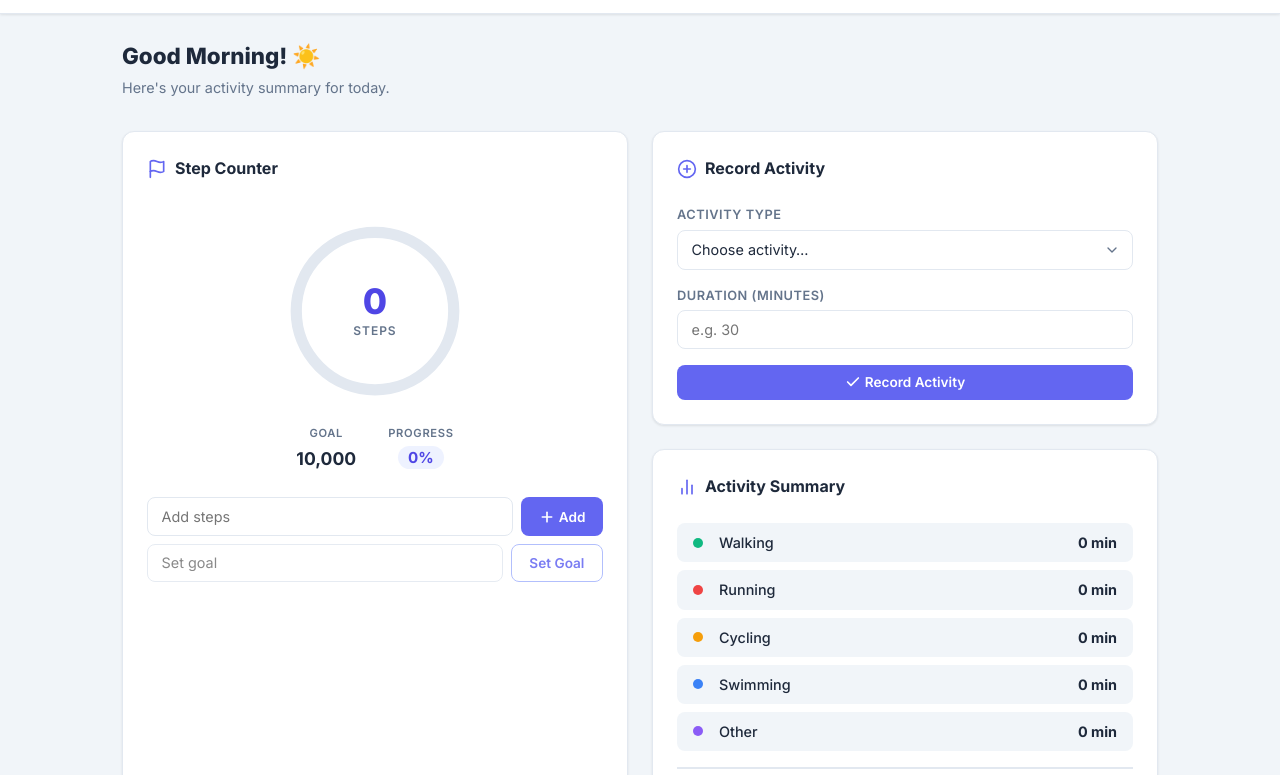
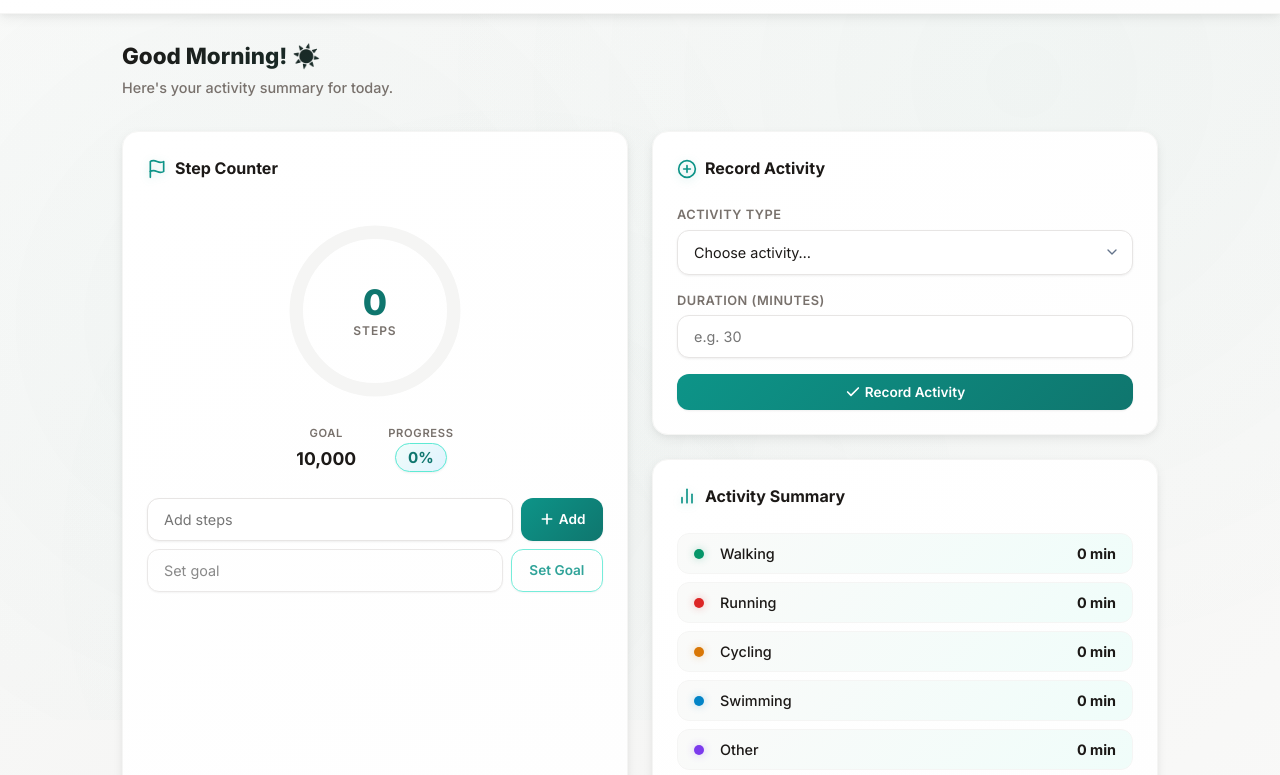
Before and after one commit to priyanshupundir/fitTrack, a plain HTML site: page index.html in a window 1280 px wide. Shown: the part 80-855 px from the top of the page. Drawn offline with Linux system fonts and the light colour scheme.

Commit message:
Enhance UI with modern off-white color scheme and gradient effects

```diff
--- a/script.js
+++ b/script.js
@@ -238,13 +238,16 @@ class UIRenderer {
     const offset = UIRenderer.CIRCUMFERENCE * (1 - clamped / 100);
     circle.style.strokeDashoffset = offset;
 
-    // Color shifts: green when ≥ 100%, warning at < 30%
+    // Color shifts: green when ≥ 100%, warning at < 30%, teal otherwise
     if (percent >= 100) {
       circle.style.stroke = 'var(--clr-success)';
+      circle.style.filter = 'drop-shadow(0 0 12px rgba(5,150,105,.4))';
     } else if (percent < 30) {
       circle.style.stroke = 'var(--clr-warning)';
+      circle.style.filter = 'drop-shadow(0 0 12px rgba(217,119,6,.4))';
     } else {
       circle.style.stroke = 'var(--clr-primary)';
+      circle.style.filter = 'drop-shadow(0 0 8px rgba(13,148,136,.3))';
     }
   }
 
--- a/style.css
+++ b/style.css
@@ -5,27 +5,29 @@
 
 /* ----- CSS Custom Properties ----- */
 :root {
-  --clr-primary: #6366f1;
-  --clr-primary-dark: #4f46e5;
-  --clr-primary-light: #a5b4fc;
-  --clr-primary-bg: #eef2ff;
+  --clr-primary: #0d9488;
+  --clr-primary-dark: #0f766e;
+  --clr-primary-light: #5eead4;
+  --clr-primary-bg: #f0fdfa;
 
-  --clr-bg: #f1f5f9;
+  --clr-bg: #fafaf9;
   --clr-surface: #ffffff;
-  --clr-text: #1e293b;
-  --clr-text-secondary: #64748b;
-  --clr-border: #e2e8f0;
+  --clr-surface-alt: #fefefe;
+  --clr-text: #1c1917;
+  --clr-text-secondary: #78716c;
+  --clr-border: #e7e5e4;
+  --clr-border-light: #f5f5f4;
 
-  --clr-success: #10b981;
-  --clr-warning: #f59e0b;
-  --clr-danger: #ef4444;
+  --clr-success: #059669;
+  --clr-warning: #d97706;
+  --clr-danger: #dc2626;
 
   /* Activity-type accents */
-  --clr-walking: #10b981;
-  --clr-running: #ef4444;
-  --clr-cycling: #f59e0b;
-  --clr-swimming: #3b82f6;
-  --clr-other: #8b5cf6;
+  --clr-walking: #059669;
+  --clr-running: #dc2626;
+  --clr-cycling: #d97706;
+  --clr-swimming: #0284c7;
+  --clr-other: #7c3aed;
 
   /* Typography */
   --font: 'Inter', system-ui, -apple-system, sans-serif;
@@ -39,15 +41,16 @@
   --space-2xl: 3rem;
 
   /* Radius & Shadow */
-  --radius: 12px;
-  --radius-sm: 8px;
+  --radius: 16px;
+  --radius-sm: 12px;
   --radius-full: 9999px;
-  --shadow: 0 1px 3px rgba(0,0,0,.06), 0 1px 2px rgba(0,0,0,.04);
-  --shadow-md: 0 4px 6px rgba(0,0,0,.06), 0 2px 4px rgba(0,0,0,.04);
-  --shadow-lg: 0 10px 15px rgba(0,0,0,.08), 0 4px 6px rgba(0,0,0,.04);
+  --shadow: 0 1px 3px rgba(0,0,0,.04), 0 1px 2px rgba(0,0,0,.03);
+  --shadow-md: 0 4px 12px rgba(0,0,0,.06), 0 2px 6px rgba(0,0,0,.04);
+  --shadow-lg: 0 20px 25px rgba(0,0,0,.08), 0 8px 12px rgba(0,0,0,.05);
+  --shadow-xl: 0 25px 50px rgba(0,0,0,.1), 0 12px 24px rgba(0,0,0,.08);
 
   /* Transitions */
-  --transition: 200ms ease;
+  --transition: 250ms cubic-bezier(0.4, 0, 0.2, 1);
 }
 
 /* ----- Reset ----- */
@@ -66,16 +69,32 @@ html {
 
 body {
   font-family: var(--font);
-  background: var(--clr-bg);
+  background: linear-gradient(135deg, var(--clr-bg) 0%, #f5f5f4 50%, #fafaf9 100%);
   color: var(--clr-text);
   line-height: 1.6;
   min-height: 100vh;
+  position: relative;
+}
+
+body::before {
+  content: '';
+  position: fixed;
+  top: 0;
+  left: 0;
+  right: 0;
+  bottom: 0;
+  background-image:
+    radial-gradient(circle at 20% 50%, rgba(13,148,136,.03) 0%, transparent 50%),
+    radial-gradient(circle at 80% 20%, rgba(94,234,212,.03) 0%, transparent 50%),
+    radial-gradient(circle at 40% 80%, rgba(13,148,136,.02) 0%, transparent 50%);
+  pointer-events: none;
+  z-index: -1;
 }
 
 /* ----- Header ----- */
 .header {
-  background: var(--clr-surface);
-  border-bottom: 1px solid var(--clr-border);
+  background: linear-gradient(135deg, var(--clr-surface) 0%, var(--clr-surface-alt) 100%);
+  border-bottom: 1px solid var(--clr-border-light);
   padding: var(--space-md) var(--space-xl);
   display: flex;
   align-items: center;
@@ -85,7 +104,8 @@ body {
   position: sticky;
   top: 0;
   z-index: 100;
-  box-shadow: var(--shadow);
+  box-shadow: var(--shadow-md);
+  backdrop-filter: blur(10px);
 }
 
 .logo {
@@ -96,12 +116,16 @@ body {
 
 .logo-icon {
   color: var(--clr-primary);
+  filter: drop-shadow(0 2px 4px rgba(13,148,136,.2));
 }
 
 .logo-text {
   font-size: 1.5rem;
   font-weight: 800;
-  color: var(--clr-primary-dark);
+  background: linear-gradient(135deg, var(--clr-primary) 0%, var(--clr-primary-dark) 100%);
+  -webkit-background-clip: text;
+  -webkit-text-fill-color: transparent;
+  background-clip: text;
   letter-spacing: -0.025em;
 }
 
@@ -115,18 +139,20 @@ body {
   display: flex;
   align-items: center;
   gap: var(--space-sm);
-  background: var(--clr-primary-bg);
+  background: linear-gradient(135deg, var(--clr-primary-bg) 0%, #e0f2fe 100%);
   border: 1px solid var(--clr-primary-light);
   border-radius: var(--radius-sm);
   padding: var(--space-sm) var(--space-md);
   cursor: pointer;
-  transition: border-color var(--transition), box-shadow var(--transition);
+  transition: all var(--transition);
   color: var(--clr-primary-dark);
+  box-shadow: var(--shadow);
 }
 
 .date-label:hover {
   border-color: var(--clr-primary);
-  box-shadow: 0 0 0 3px rgba(99,102,241,.15);
+  box-shadow: 0 0 0 4px rgba(13,148,136,.15), var(--shadow-md);
+  transform: translateY(-1px);
 }
 
 .date-label input[type="date"] {
@@ -155,13 +181,17 @@ body {
 .greeting-text {
   font-size: 1.4rem;
   font-weight: 800;
-  color: var(--clr-text);
+  background: linear-gradient(135deg, var(--clr-text) 0%, var(--clr-primary-dark) 100%);
+  -webkit-background-clip: text;
+  -webkit-text-fill-color: transparent;
+  background-clip: text;
 }
 
 .greeting-sub {
   font-size: 0.9rem;
   color: var(--clr-text-secondary);
   margin-top: 2px;
+  font-weight: 500;
 }
 
 /* ----- Dashboard Grid ----- */
@@ -176,16 +206,36 @@ body {
 
 /* ----- Card Base ----- */
 .card {
-  background: var(--clr-surface);
+  background: linear-gradient(145deg, var(--clr-surface) 0%, var(--clr-surface-alt) 100%);
   border-radius: var(--radius);
-  border: 1px solid var(--clr-border);
+  border: 1px solid var(--clr-border-light);
   padding: var(--space-lg);
-  box-shadow: var(--shadow);
-  transition: box-shadow var(--transition), transform var(--transition);
+  box-shadow: var(--shadow-md);
+  transition: all var(--transition);
+  position: relative;
+  overflow: hidden;
+}
+
+.card::before {
+  content: '';
+  position: absolute;
+  top: 0;
+  left: 0;
+  right: 0;
+  height: 3px;
+  background: linear-gradient(90deg, var(--clr-primary) 0%, var(--clr-primary-light) 100%);
+  opacity: 0;
+  transition: opacity var(--transition);
 }
 
 .card:hover {
-  box-shadow: var(--shadow-md);
+  box-shadow: var(--shadow-lg);
+  transform: translateY(-2px);
+  border-color: var(--clr-border);
+}
+
+.card:hover::before {
+  opacity: 1;
 }
 
 .card-title {
@@ -201,6 +251,7 @@ body {
 .card-title svg {
   color: var(--clr-primary);
   flex-shrink: 0;
+  filter: drop-shadow(0 2px 4px rgba(13,148,136,.2));
 }
 
 /* ----- Step Counter Card ----- */
@@ -232,18 +283,19 @@ body {
 
 .progress-ring-bg {
   fill: none;
-  stroke: var(--clr-border);
-  stroke-width: 10;
+  stroke: var(--clr-border-light);
+  stroke-width: 12;
 }
 
 .progress-ring-fill {
   fill: none;
   stroke: var(--clr-primary);
-  stroke-width: 10;
+  stroke-width: 12;
   stroke-linecap: round;
   stroke-dasharray: 439.82;
   stroke-dashoffset: 439.82;
-  transition: stroke-dashoffset 0.8s cubic-bezier(.4,0,.2,1), stroke 0.3s ease;
+  transition: stroke-dashoffset 1s cubic-bezier(.4,0,.2,1), stroke 0.4s ease;
+  filter: drop-shadow(0 0 8px rgba(13,148,136,.3));
 }
 
 .progress-ring-text {
@@ -295,11 +347,14 @@ body {
 }
 
 .percent-badge {
-  background: var(--clr-primary-bg);
+  background: linear-gradient(135deg, var(--clr-primary-bg) 0%, #e0f2fe 100%);
   color: var(--clr-primary-dark);
-  padding: 2px 10px;
+  padding: 4px 12px;
   border-radius: var(--radius-full);
   font-size: 0.95rem;
+  font-weight: 700;
+  border: 1px solid var(--clr-primary-light);
+  box-shadow: var(--shadow);
 }
 
 /* Step Controls */
@@ -354,20 +409,23 @@ input[type="date"],
 select {
   font-family: var(--font);
   font-size: 0.9rem;
-  padding: 0.6rem 0.85rem;
+  padding: 0.75rem 1rem;
   border: 1px solid var(--clr-border);
   border-radius: var(--radius-sm);
   background: var(--clr-surface);
   color: var(--clr-text);
   outline: none;
-  transition: border-color var(--transition), box-shadow var(--transition);
+  transition: all var(--transition);
   width: 100%;
+  box-shadow: var(--shadow);
 }
 
 input[type="number"]:focus,
+input[type="date"]:focus,
 select:focus {
   border-color: var(--clr-primary);
-  box-shadow: 0 0 0 3px rgba(99,102,241,.15);
+  box-shadow: 0 0 0 4px rgba(13,148,136,.15), var(--shadow-md);
+  background: var(--clr-surface-alt);
 }
 
 select {
@@ -401,24 +459,29 @@ select {
 }
 
 .btn-primary {
-  background: var(--clr-primary);
+  background: linear-gradient(135deg, var(--clr-primary) 0%, var(--clr-primary-dark) 100%);
   color: #fff;
+  box-shadow: var(--shadow);
 }
 
 .btn-primary:hover {
-  background: var(--clr-primary-dark);
-  box-shadow: 0 0 0 3px rgba(99,102,241,.2);
+  background: linear-gradient(135deg, var(--clr-primary-dark) 0%, #0f766e 100%);
+  box-shadow: 0 0 0 4px rgba(13,148,136,.2), var(--shadow-md);
+  transform: translateY(-1px);
 }
 
 .btn-outline {
-  background: transparent;
+  background: var(--clr-surface);
   color: var(--clr-primary);
   border: 1px solid var(--clr-primary-light);
+  box-shadow: var(--shadow);
 }
 
 .btn-outline:hover {
   background: var(--clr-primary-bg);
   border-color: var(--clr-primary);
+  box-shadow: 0 0 0 4px rgba(13,148,136,.15), var(--shadow-md);
+  transform: translateY(-1px);
 }
 
 .btn-full {
@@ -456,7 +519,15 @@ select {
   gap: var(--space-md);
   padding: var(--space-sm) var(--space-md);
   border-radius: var(--radius-sm);
-  background: var(--clr-bg);
+  background: linear-gradient(135deg, var(--clr-bg) 0%, #f0fdfa 100%);
+  border: 1px solid var(--clr-border-light);
+  transition: all var(--transition);
+}
+
+.summary-row:hover {
+  background: linear-gradient(135deg, #f0fdfa 0%, var(--clr-primary-bg) 100%);
+  border-color: var(--clr-primary-light);
+  transform: translateX(4px);
 }
 
 .summary-row .type-dot {
@@ -497,7 +568,10 @@ select {
 .total-value {
   font-size: 1.15rem;
   font-weight: 800;
-  color: var(--clr-primary-dark);
+  background: linear-gradient(135deg, var(--clr-primary) 0%, var(--clr-primary-dark) 100%);
+  -webkit-background-clip: text;
+  -webkit-text-fill-color: transparent;
+  background-clip: text;
 }
 
 /* ----- Recent Activities Card ----- */
@@ -531,13 +605,18 @@ select {
   gap: var(--space-md);
   padding: var(--space-sm) var(--space-md);
   border-radius: var(--radius-sm);
-  background: var(--clr-bg);
-  transition: background var(--transition);
-  animation: slideIn 0.3s ease;
+  background: linear-gradient(135deg, var(--clr-bg) 0%, #f5f5f4 100%);
+  border: 1px solid var(--clr-border-light);
+  transition: all var(--transition);
+  animation: slideIn 0.4s cubic-bezier(0.4, 0, 0.2, 1);
+  box-shadow: var(--shadow);
 }
 
 .activity-item:hover {
-  background: var(--clr-primary-bg);
+  background: linear-gradient(135deg, #f0fdfa 0%, var(--clr-primary-bg) 100%);
+  border-color: var(--clr-primary-light);
+  transform: translateX(4px);
+  box-shadow: var(--shadow-md);
 }
 
 @keyframes slideIn {
@@ -549,7 +628,7 @@ select {
   display: inline-flex;
   align-items: center;
   gap: 6px;
-  padding: 4px 10px;
+  padding: 6px 12px;
   border-radius: var(--radius-full);
   font-size: 0.75rem;
   font-weight: 700;
@@ -557,19 +636,26 @@ select {
   letter-spacing: 0.04em;
   color: #fff;
   white-space: nowrap;
+  box-shadow: var(--shadow);
+  transition: all var(--transition);
 }
 
-.type-badge.walking  { background: var(--clr-walking); }
-.type-badge.running  { background: var(--clr-running); }
-.type-badge.cycling  { background: var(--clr-cycling); }
-.type-badge.swimming { background: var(--clr-swimming); }
-.type-badge.other    { background: var(--clr-other); }
+.type-badge:hover {
+  transform: scale(1.05);
+  box-shadow: var(--shadow-md);
+}
 
-.type-dot.walking  { background: var(--clr-walking); }
-.type-dot.running  { background: var(--clr-running); }
-.type-dot.cycling  { background: var(--clr-cycling); }
-.type-dot.swimming { background: var(--clr-swimming); }
-.type-dot.other    { background: var(--clr-other); }
+.type-badge.walking  { background: linear-gradient(135deg, var(--clr-walking) 0%, #047857 100%); }
+.type-badge.running  { background: linear-gradient(135deg, var(--clr-running) 0%, #b91c1c 100%); }
+.type-badge.cycling  { background: linear-gradient(135deg, var(--clr-cycling) 0%, #b45309 100%); }
+.type-badge.swimming { background: linear-gradient(135deg, var(--clr-swimming) 0%, #0369a1 100%); }
+.type-badge.other    { background: linear-gradient(135deg, var(--clr-other) 0%, #6d28d9 100%); }
+
+.type-dot.walking  { background: var(--clr-walking); box-shadow: 0 0 8px rgba(5,150,105,.3); }
+.type-dot.running  { background: var(--clr-running); box-shadow: 0 0 8px rgba(220,38,38,.3); }
+.type-dot.cycling  { background: var(--clr-cycling); box-shadow: 0 0 8px rgba(217,119,6,.3); }
+.type-dot.swimming { background: var(--clr-swimming); box-shadow: 0 0 8px rgba(2,132,199,.3); }
+.type-dot.other    { background: var(--clr-other); box-shadow: 0 0 8px rgba(124,58,237,.3); }
 
 .activity-details {
   flex: 1;
@@ -622,18 +708,19 @@ select {
   bottom: var(--space-xl);
   left: 50%;
   transform: translateX(-50%) translateY(120%);
-  background: var(--clr-text);
+  background: linear-gradient(135deg, var(--clr-text) 0%, #292524 100%);
   color: #fff;
-  padding: var(--space-sm) var(--space-lg);
+  padding: var(--space-sm) var(--space-xl);
   border-radius: var(--radius-full);
-  font-size: 0.85rem;
+  font-size: 0.9rem;
   font-weight: 600;
-  box-shadow: var(--shadow-lg);
+  box-shadow: var(--shadow-xl);
   z-index: 1000;
   opacity: 0;
-  transition: transform 0.35s cubic-bezier(.4,0,.2,1), opacity 0.35s ease;
+  transition: transform 0.4s cubic-bezier(.4,0,.2,1), opacity 0.4s ease;
   pointer-events: none;
   white-space: nowrap;
+  border: 1px solid rgba(255,255,255,.1);
 }
 
 .notification.show {
```
